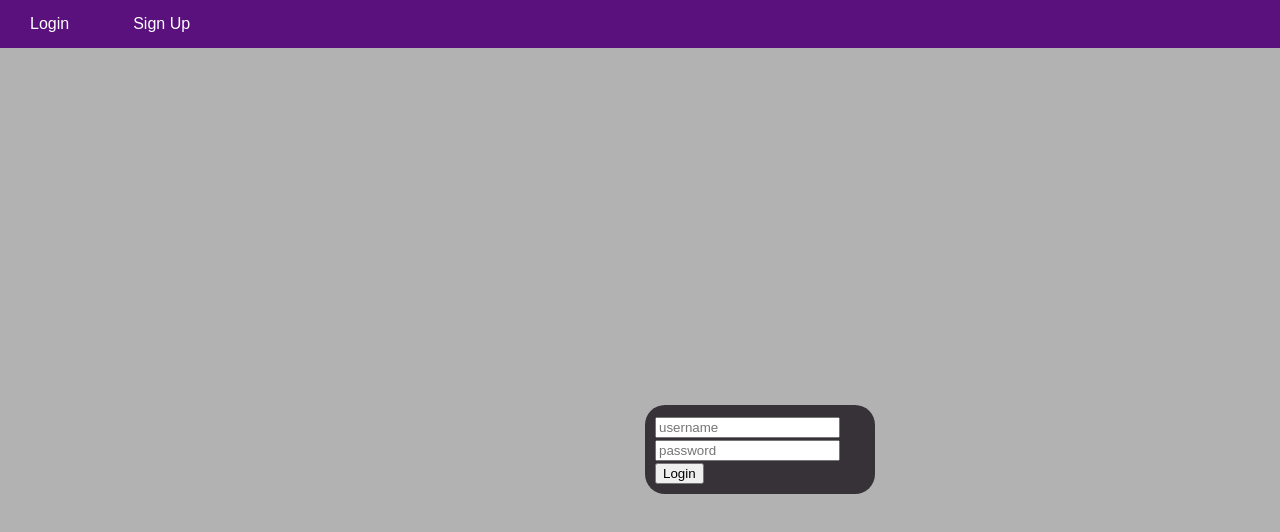
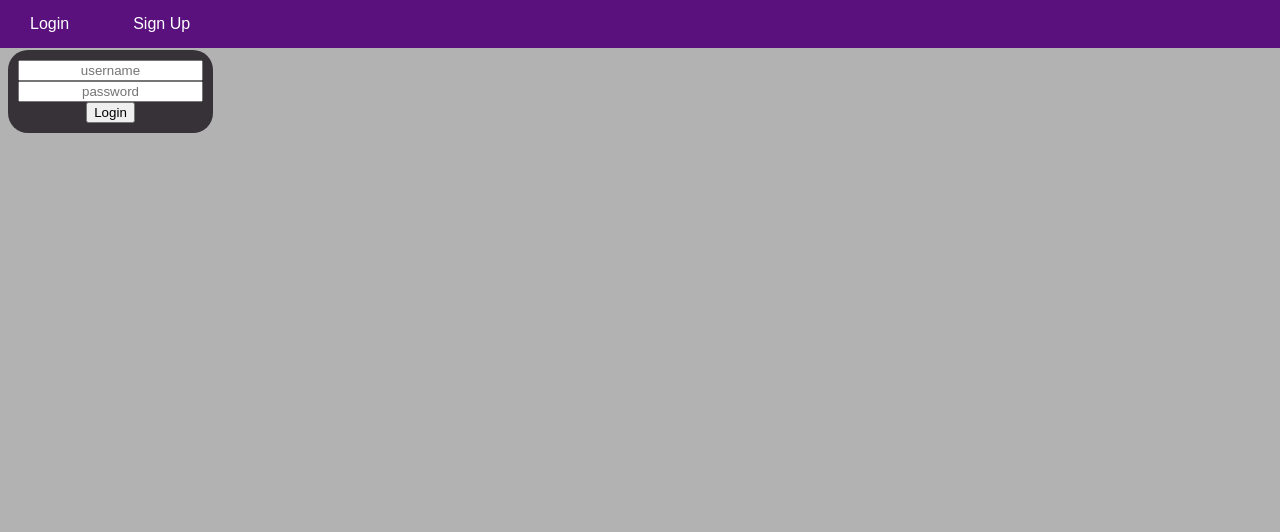
Before and after one commit to cavossman/cis526-final, a website: page public/index.html in a window 1280 px wide. Both pictures are taken after a click on the button "Login". Drawn offline with nearby package versions, Linux system fonts and the light colour scheme.

Commit message:
update css

```diff
--- a/public/style.css
+++ b/public/style.css
@@ -14,23 +14,29 @@ body {
   min-height: 50px;
   max-width: 230px;
   max-height: 250;
-  vertical-align: top;
+
   display: inline-block;
-  margin: 5px;
+  margin: 0 auto;
   background-color: #363237;
   box-sizing: border-box;
   padding: 10px;
   border-radius: 20px;
-  float: left;
+}
 
-  position: absolute;
-  top: 50%;
-  left: 50%;
+input {
+  position: relative;
+  display: block;
+  margin : 0 auto;
+
+  text-align: center;
+  padding: 5 px;
 }
 
 .container {
-  width: 800px;
-  margin: 0 auto;
+  position: absolute;
+  top:50px;
+  width: 100%;
+  height: 100%;
 }
 
 .topBar button {
@@ -51,7 +57,3 @@ body {
   left:0px;
   background-color: #5a117e;
 }
-
-#bannerImg{
-  width: 200px;
-}
```
